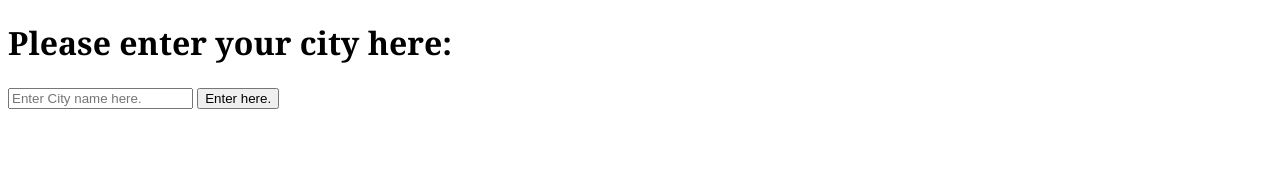
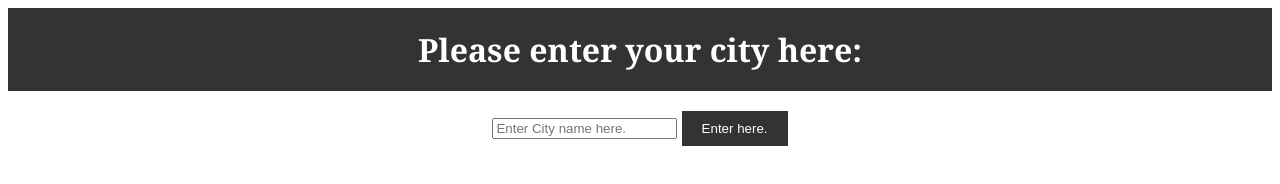
Before and after one commit to awatson622/weekly-weather-planner, a plain HTML site: page index.html in a window 1280 px wide. Drawn offline with Linux system fonts and the light colour scheme; no server answers.

Commit message:
Update style.css
updated CSS to include styling when originally opening the webpage

```diff
--- a/assets/style.css
+++ b/assets/style.css
@@ -2,6 +2,35 @@ body {
     font-family:Cambria, Cochin, Georgia, Times, 'Times New Roman', serif;
     font-size: 16px;
 }
+
+header {
+    background-color: #333;
+    color: #fff;
+    padding: 20px;
+    text-align: center;
+}
+
+h1 {
+    margin: 0;
+}
+
+#city-form {
+    text-align: center;
+    margin-top: 20px;
+}
+
+.enter-city {
+    padding: 10px 20px;
+    background-color: #333;
+    color: #fff;
+    border: none;
+    cursor: pointer;
+}
+
+.enter-city:hover {
+    background-color: #555;
+}
+
 
 .header {
     background-color: #333;
@@ -72,3 +101,31 @@ body {
     margin-bottom: 5px;
     font-size: 16px;
 }
+
+header {
+    background-color: #333;
+    color: #fff;
+    padding: 20px;
+    text-align: center;
+}
+
+h1 {
+    margin: 0;
+}
+
+#city-form {
+    text-align: center;
+    margin-top: 20px;
+}
+
+.enter-city {
+    padding: 10px 20px;
+    background-color: #333;
+    color: #fff;
+    border: none;
+    cursor: pointer;
+}
+
+.enter-city:hover {
+    background-color: #555;
+}
```
